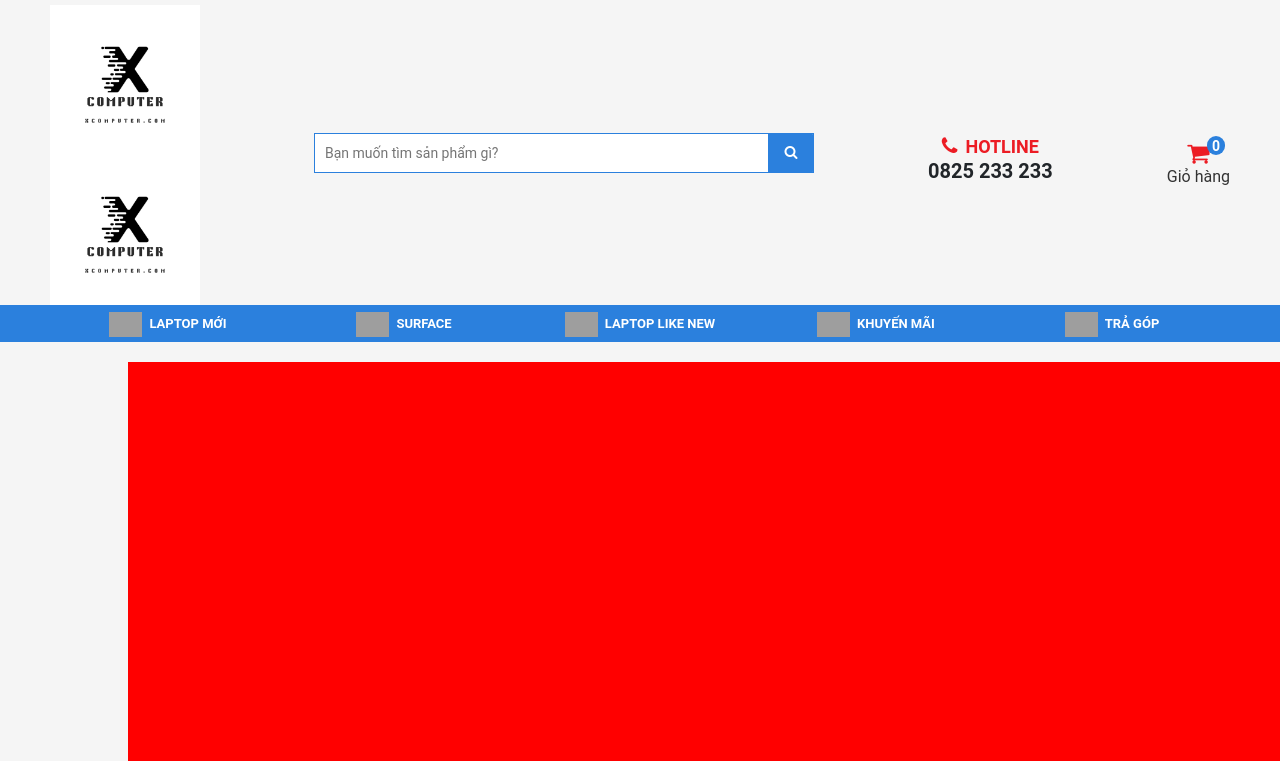
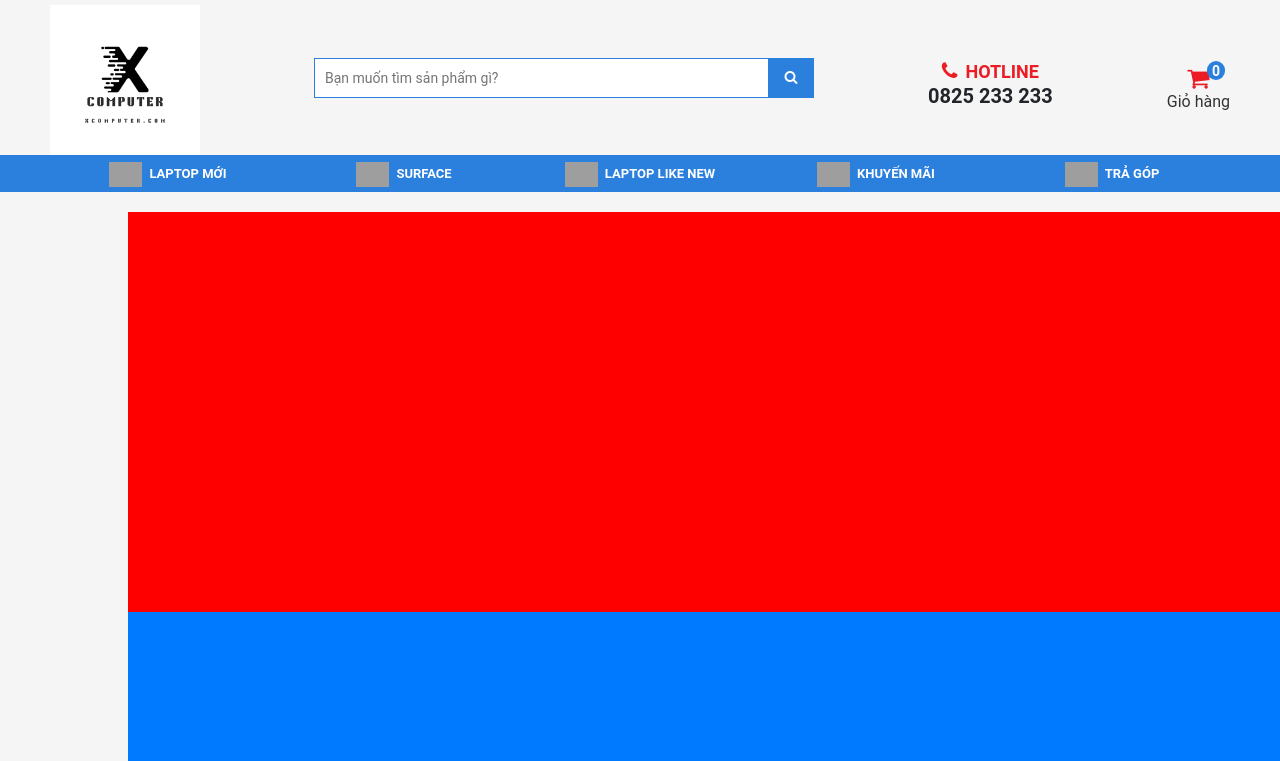
Before and after one commit to Tunnbeoo/project_test, a PHP site: page / in a window 1280 px wide; the page is wider, and only the part inside the window is pictured. Shown: the top 761 px of that part. Run offline with PHP 8.4, Linux system fonts and the light colour scheme; some libraries are stand-ins or nearby versions; grey boxes are pictures that could not be loaded.

Commit message:
Update index.php

```diff
--- a/Project1/index.php
+++ b/Project1/index.php
@@ -13,7 +13,6 @@
     <div class="container">
         <div class="align-items-center justify-content-between d-flex">
             <a class="logo" href="/">
-                <img alt="laptopaz.com chuyên laptop cũ, bán laptop cũ uy tín Hà Nội và toàn quốc" src="/Project1/img/COMPUTER.png" class="img-fluid">
                 <img alt="laptopaz.com chuyên laptop cũ, bán laptop cũ uy tín Hà Nội và toàn quốc" src="/git_project_1/Project1/img/COMPUTER.png" class="img-fluid">
             </a>
 
```
